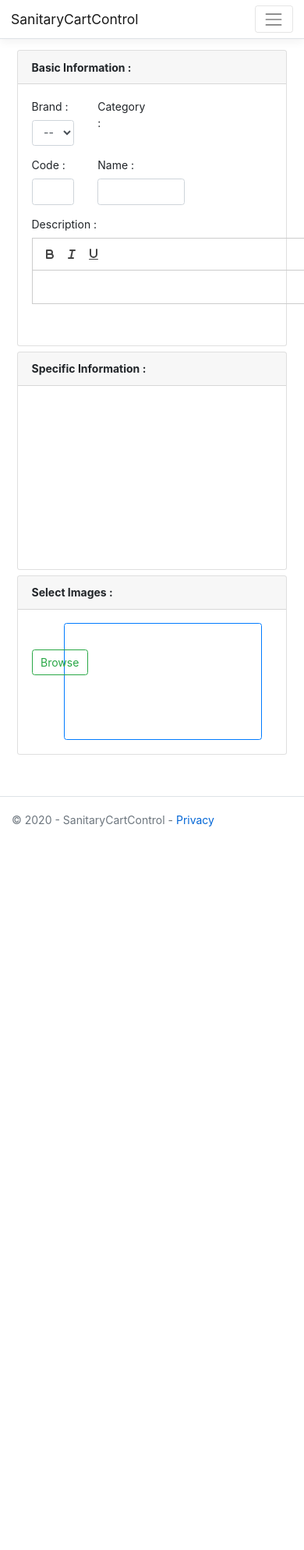
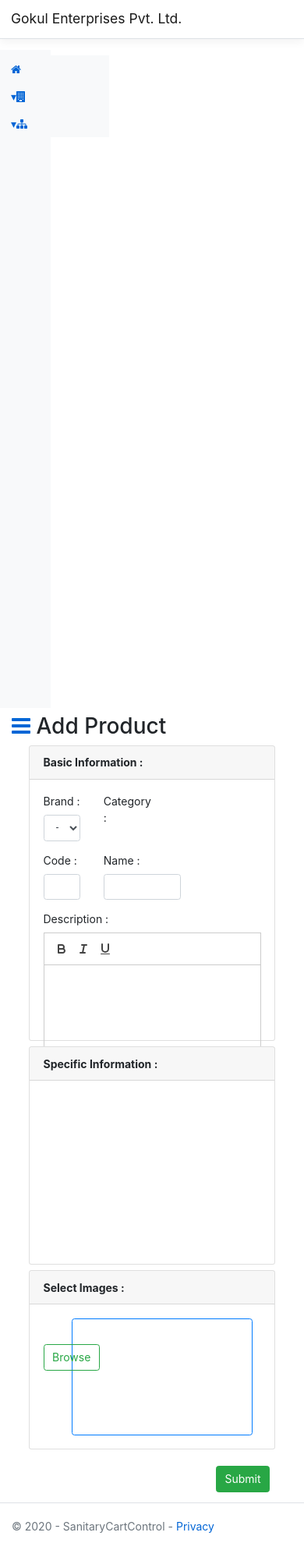
Before and after one commit to himanshu789-hub/SanitaryControl, an ASP.NET Core app: page / in a window 390 px wide; the page is wider, and only the part inside the window is pictured. Shown: that part at 78% size. Before the commit the page ends 1060 px from the top of that part, so only its background shows below. Run offline with ASP.NET Core 8, Linux system fonts and the light colour scheme; data that the repository does not hold is empty; a map, chart or similar area stays blank; the project's own start-up code is not run, and a stand-in starts its controllers and pages; database files in the repository are not loaded; some libraries are stand-ins or nearby versions.

Commit message:
Started Product Edit View

```diff
--- a/SanitaryCartControl/Controllers/ProductController.cs
+++ b/SanitaryCartControl/Controllers/ProductController.cs
@@ -6,7 +6,9 @@
 using Microsoft.AspNetCore.Mvc.Rendering;
 using SanitaryCartControl.Core.Entities.Enums;
 using SanitaryCartControl.DTOModels;
+using SanitaryCartControl.Core.Entities.BLLModels;
 using SanitaryCartControl.ViewModels;
+using SanitaryCartControl.Helphers.Converters;
 using SanitaryCartControl.Core.Contracts.Services;
 using Microsoft.AspNetCore.Mvc.ModelBinding;
 using SanitaryCartControl.Extensions;
@@ -40,23 +42,32 @@
             return View();
         }
         [HttpGet]
-        public IActionResult Edit()
+        public IActionResult Edit(int Id)
         {
-
-         return View();
+            ProductEditViewModel productViewModel = new ProductEditViewModel();
+            ProductBLL productBLL = _productService.GetById(Id);
+            productViewModel.Product = Converters.ToProductDTO(productBLL);
+            productViewModel.Attributes = productBLL.AttributeBLLs;
+            foreach (var item in productBLL.RootPath.Ancestors)
+            {
+              productViewModel.BreadCrumps+=item.Title+" > ";
             }
-        public IActionResult GetValues([BindRequired]ProductType type,[BindRequired]int categoryId)
+            productViewModel.BreadCrumps+=productBLL.RootPath.Title;
+            productViewModel.Images = productBLL.Images;
+            return View(productViewModel);
+        }
+        public IActionResult GetValues([BindRequired] ProductType type, [BindRequired] int categoryId)
         {
-        return Json(_productService.GetAttrinuteValues(type,categoryId));
+            return Json(_productService.GetAttrinuteValues(type, categoryId));
         }
 
         [HttpPost]
         public IActionResult Add(ProductViewModel productViewModel)
         {
             ModelState.RemoveIfPresent("Product.Id");
-         for(int i=0;i<productViewModel.Attributes.Count();i++)
+            for (int i = 0; i < productViewModel.Attributes.Count(); i++)
                 ModelState.RemoveIfPresent($"Attributes[{i}].Id");
-         if(ModelState.IsValid)
+            if (ModelState.IsValid)
             {
                 return Json("Success");
             }
--- a/SanitaryCartControl/DTOModels/AttributeDTO.cs
+++ b/SanitaryCartControl/DTOModels/AttributeDTO.cs
@@ -13,6 +13,7 @@
         [BindRequired]
         public int Quantity{get;set;}
         [BindRequired]
+        [Range(type:typeof(decimal),"0","99999.99999", ErrorMessage = "Value for {0} must be between {1} and {2}")]
         public decimal Price{get;set;}
 
     }
--- a/SanitaryCartControl/DTOModels/ProductDTO.cs
+++ b/SanitaryCartControl/DTOModels/ProductDTO.cs
@@ -1,6 +1,6 @@
 using Microsoft.AspNetCore.Mvc;
+using Microsoft.AspNetCore.Mvc.ModelBinding;
 using System;
-using System.Collections.Generic;
 using System.ComponentModel.DataAnnotations;
 namespace SanitaryCartControl.DTOModels
 {
@@ -20,6 +20,10 @@
         public int Category_Id_FK { get; set; }
         [Required(ErrorMessage = "Please Select A Brand")]
         public int Brand_Id_FK { get; set; }
+        [BindNever]
+        public DateTime DateAdded{get;set;}
+        [BindNever]
+        public DateTime DateUpdated{get;set;}
 
     }
 }
--- a/SanitaryCartControl/ViewModels/ProductViewModel.cs
+++ b/SanitaryCartControl/ViewModels/ProductViewModel.cs
@@ -10,7 +10,6 @@
 
         [Required(ErrorMessage="Please Select Files")]
         public IFormFileCollection Images { get; set; }
-
         public IList<AttributeDTO> Attributes { get; set; }
     }
 }
--- a/SanitaryCartControl/Views/Brand/Add.cshtml
+++ b/SanitaryCartControl/Views/Brand/Add.cshtml
@@ -1,5 +1,7 @@
 @model BrandViewModel
-
+@{
+  ViewData["Head"] = "Add Brand";
+}
 <div class="d-flex justify-content-around p-5  border border-primary">
 @using(Html.BeginForm("Add","Brand",null,FormMethod.Post,null,new {@enctype="multipart/form-data",@class="flex-grow-1 pr-5 pl-5"}))
 {
--- a/SanitaryCartControl/Views/Brand/Edit.cshtml
+++ b/SanitaryCartControl/Views/Brand/Edit.cshtml
@@ -1,4 +1,7 @@
 @model BrandViewModel;
+@{
+  ViewData["Head"] = "Edit Brand : "+Model.Brand.Name;
+}
 <div class="d-flex justify-content-around p-5  border border-primary">
 @using(Html.BeginForm("Edit","Brand",FormMethod.Post,new {@enctype="multipart/form-data",@class="flex-grow-1 pr-5 pl-5"})){
 @Html.ValidationSummary("",new {@class="alert alert-warning"})
--- a/SanitaryCartControl/Views/Brand/GetAll.cshtml
+++ b/SanitaryCartControl/Views/Brand/GetAll.cshtml
@@ -1,4 +1,7 @@
 @model IEnumerable<BrandDTO>
+@{
+  ViewData["Head"] = "View All Brand";
+ }
 <div class="d-flex flex-row justify-content-between align-items-end">
 <table class="table table-hover custom-align-table">
   <thead>
--- a/SanitaryCartControl/Views/Product/Add.cshtml
+++ b/SanitaryCartControl/Views/Product/Add.cshtml
@@ -2,6 +2,7 @@
 @using Microsoft.AspNetCore.Mvc;
 @{
     var brands = ViewBag.Brands as SelectList;
+    ViewData["Head"] = "Add Product";
 }
 @using (Html.BeginForm("Add", "Product", FormMethod.Post, new { @class = "",@enctype="multipart/form-data" }))
 {
@@ -16,7 +17,8 @@
                     @Html.ValidationMessageFor(e=>e.Product.Brand_Id_FK,"",new {@class="text-danger small"},"span")
                 </div>
                 <div class="col-2 form-group">
-                    <label> Category : </label>
+                    <label> Category : <span class="loading d-none"><i class="fa fa-spinner fa-pulse fa-fw"></i>
+<span class="sr-only">Loading...</span></span></label>
                     @Html.TextBoxFor(e=>e.Product.Category_Id_FK,"",new {@class="d-none w-0 h-0"})
                     <div>
                         <ul id="menu"></ul>
@@ -37,11 +39,13 @@
                     @Html.ValidationMessageFor(e=>e.Product.Name,"",new {@class="text-danger small"},"span")
                 </div>
             </div>
-            <div class="quill-wrapper form-group">
+            <div class="row">
+            <div class="col-md-12 col-lg-6 quill-wrapper form-group">
                 <label>Description : </label>
                 <div id="quill"></div>
                 @Html.TextAreaFor(e=>e.Product.Description,new {@class="invisible",@style="width:0px;height:0px"})
                 @Html.ValidationMessageFor(e=>e.Product.Description,"",new {@class="text-danger small"},"span")
+            </div>
             </div>
         </div>
     </div>
@@ -76,12 +80,12 @@
 
         </div>
     </div>
-    <button type="submit" class="btn btn-success invisible">Submit</button>
+    <button type="submit" class="btn btn-success float-right invisible m-3">Submit</button>
 }
 <noscript>Please, Enable Javascript</noscript>
 <script src="https://cdn.quilljs.com/1.3.6/quill.js"></script>
 <script>
-    $(['[type="submit"]']).addClass("visible");
+    $('[type="submit"]').removeClass("invisible");
     var elements = {
         menuId: "#menu",
         textBoxId: "#Category_Id_FK",
@@ -126,13 +130,16 @@
         if (!value)
             return;
         $(elements.menuId).empty();
+        $('.loading').removeClass("d-none")
         $.ajax({
             method: 'GET',
             url: '/Product/GetCategory?brandId=' + value,
             accepts: 'application/json',
+
             success: function (data) {
                 debugger;
                 buildMenu($(elements.menuId), data)
+                $('.loading').addClass("d-none")
             }
         })
     })
--- a/SanitaryCartControl/Views/Shared/_Layout.cshtml
+++ b/SanitaryCartControl/Views/Shared/_Layout.cshtml
@@ -8,6 +8,15 @@
     <link rel="stylesheet" href="~/lib/bootstrap/dist/css/bootstrap.min.css" />
     <link rel="stylesheet" href="~/css/site.css" />
     <script src="~/lib/jquery/dist/jquery.min.js"></script>
+    <style>
+        .nav-link[data-toggle].collapsed:before {
+            content: " ▾";
+        }
+
+        .nav-link[data-toggle]:not(.collapsed):before {
+            content: " ▴";
+        }
+    </style>
     <link rel="stylesheet" href="https://stackpath.bootstrapcdn.com/font-awesome/4.7.0/css/font-awesome.min.css"
         integrity="sha384-wvfXpqpZZVQGK6TAh5PVlGOfQNHSoD2xbE+QkPxCAFlNEevoEH3Sl0sibVcOQVnN" crossorigin="anonymous">
     <link href="https://cdn.quilljs.com/1.3.6/quill.snow.css" rel="stylesheet" />
@@ -17,41 +26,74 @@
     <header>
         <nav class="navbar navbar-expand-sm navbar-toggleable-sm navbar-light bg-white border-bottom box-shadow mb-3">
             <div class="container">
-                <a class="navbar-brand" asp-area="" asp-controller="Home" asp-action="Index">SanitaryCartControl</a>
-                <button class="navbar-toggler" type="button" data-toggle="collapse" data-target=".navbar-collapse"
-                    aria-controls="navbarSupportedContent" aria-expanded="false" aria-label="Toggle navigation">
-                    <span class="navbar-toggler-icon"></span>
-                </button>
-                <div class="navbar-collapse collapse d-sm-inline-flex flex-sm-row-reverse">
-                    <ul class="navbar-nav flex-grow-1">
+                <a class="navbar-brand" asp-area="" asp-controller="Home" asp-action="Index">Gokul Enterprises Pvt. Ltd.</a>
+            </div>
+        </nav>
+    </header>
+    <div class="container-fluid">
+        <div class="row">
+            <div class="col-2 collapse show d-md-flex bg-light pt-2 pl-0 min-vh-100" id="sidebar">
+                <ul class="nav flex-column flex-nowrap overflow-hidden">
+                    <li class="nav-item  bg-light">
+                        <a class="nav-link text-truncate" asp-controller="" asp-action="">
+                            <i class="fa fa-home"></i>
+                            <span class="d-none d-sm-inline">Home</span></a>
+                    </li>
+                    <li class="nav-item bg-light">
+                        <a class="nav-link collapsed text-truncate" href="#Brands" data-toggle="collapse"
+                            data-target="#Brands"><i class="fa fa-building"></i> <span
+                                class="d-none d-sm-inline">Brands</span></a>
+                        <div class="collapse" id="Brands" aria-expanded="false">
+                            <ul class="flex-column pl-4 nav">
                                 <li class="nav-item">
-                            <a class="nav-link text-dark" asp-area="" asp-controller="Product" asp-action="Add">Home</a>
+                                    <a class="nav-link collapsed py-1" asp-action="Add" asp-controller="Brand">
+                                    <i class="fa fa-plus-square" aria-hidden="true"></i><span>Add</span>
+                                    </a>
+
+                                </li>
+                                <li class="nav-item"> <a class="nav-link collapsed py-1" asp-action="GetAll"
+                                        asp-controller="Brand">
+                                      <i class="fa fa-list-ol" aria-hidden="true"></i>  <span>View All</span>
+                                    </a>
+                                </li>
+                            </ul>
+                        </div>
+                    </li>
+                    <li class="nav-item  bg-light">
+                        <a class="nav-link collapsed text-truncate" href="#Product" data-toggle="collapse"
+                            data-target="#Products"><i class="fa fa-sitemap" aria-hidden="true"></i> <span
+                                class="d-none d-sm-inline">Product</span></a>
+                        <div class="collapse" id="Products" aria-expanded="false">
+                            <ul class="flex-column pl-4 nav">
+                                <li class="nav-item">
+                                    <a class="nav-link collapsed py-1" asp-action="Add" asp-controller="Product">
+                                      <i class="fa fa-plus-square" aria-hidden="true"></i>  <span>Add</span>
+                                    </a>
                                 </li>
                                 <li class="nav-item">
-                            <a class="nav-link text-dark" asp-area="" asp-controller="Home"
-                                asp-action="Privacy">Privacy</a>
+                                    <a class="nav-link collapsed py-1" asp-action="Search" asp-controller="Product">
+                                       <i class="fa fa-search-plus" aria-hidden="true"></i> <span>Search</span>
+                                    </a>
                                 </li>
-                        <li class="nav-item dropdown">
-                            <a class="nav-link dropdown-toggle" href="#" id="navbarDropdown" role="button"
-                                data-toggle="dropdown">
-                                Brand
-                            </a>
-                            <div class="dropdown-menu" aria-labelledby="navbarDropdown">
-                                <a class="dropdown-item" asp-area="" asp-action="Add" asp-controller="Brand">Add</a>
-                                <a class="dropdown-item" asp-area="" asp-action="GetAll" asp-controller="Brand">View All</a>
+
+                            </ul>
                         </div>
                     </li>
                 </ul>
             </div>
-            </div>
-        </nav>
-    </header>
+            <div class="col pt-2">
+                <h2>
+                    <a href="" data-target="#sidebar" data-toggle="collapse" class="d-md-none"><i
+                            class="fa fa-bars"></i></a> @ViewData["Head"] </h2>
+
                 <div class="container">
                     <main role="main" class="pb-3">
                         @RenderBody()
                     </main>
                 </div>
-
+            </div>
+        </div>
+    </div>
     <footer class="border-top footer text-muted">
         <div class="container">
             &copy; 2020 - SanitaryCartControl - <a asp-area="" asp-controller="Home" asp-action="Privacy">Privacy</a>
```
Also changed, not shown: SanitaryCartControl/DTOModels/ProductEditDTO.cs (added, +15 -0 lines), SanitaryCartControl/Miscelleneous/Converters/Converter.cs (+32 -16 lines), SanitaryCartControl/ViewModels/ProductEditViewModel.cs (added, +17 -0 lines), SanitaryCartControl/Views/Product/Edit.cshtml (+180 -0 lines), SanitaryCartControl/wwwroot/images/site/loading.gif (added). Lines whose indentation alone changed are shown as unchanged.
